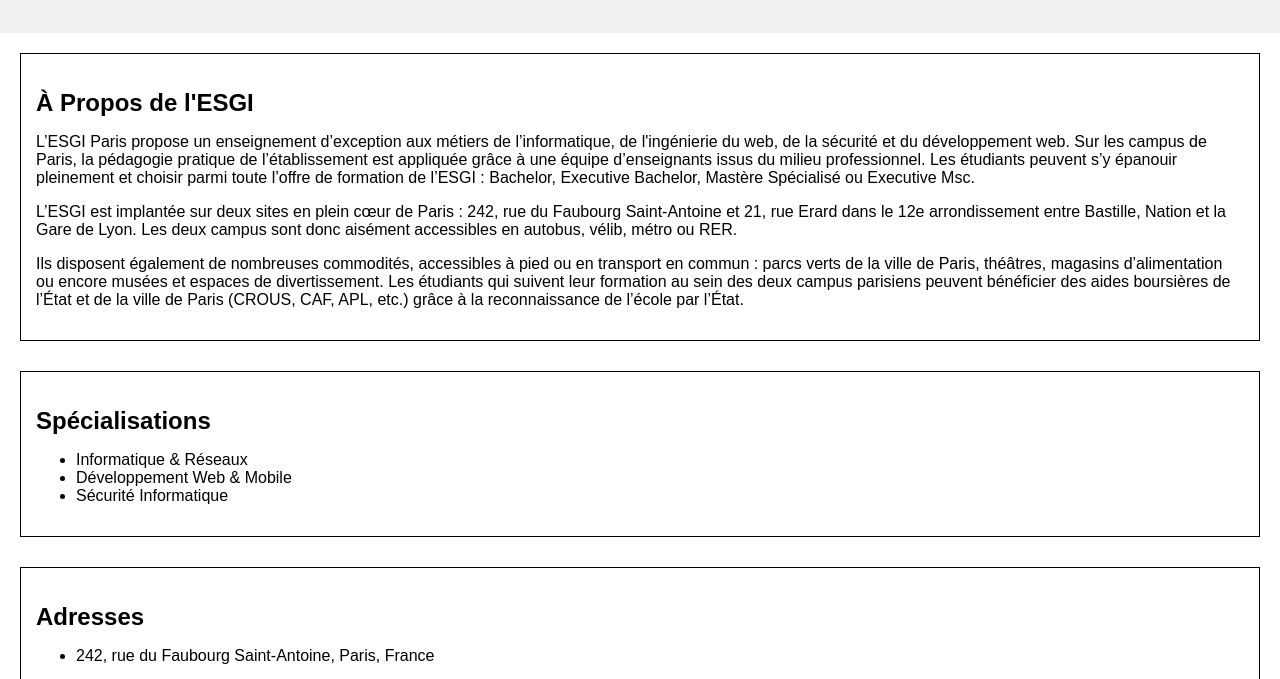
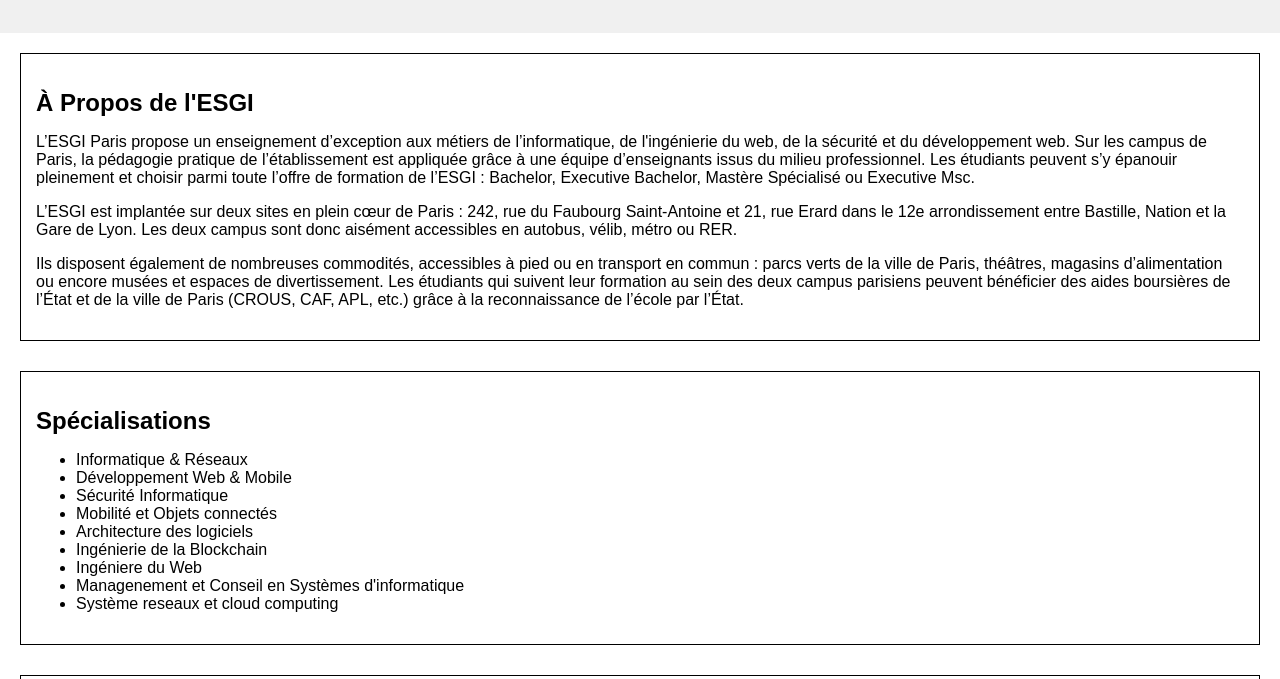
Before and after one commit to G333B/2A5PCESGI, a plain HTML site: page index.html in a window 1280 px wide. Shown: the part 121-800 px from the top of the page. Drawn offline with Linux system fonts and the light colour scheme.

Commit message:
ajout des spécialisation

```diff
--- a/index.html
+++ b/index.html
@@ -27,7 +27,13 @@
         <li>Informatique & Réseaux</li>
         <li>Développement Web & Mobile</li>
         <li>Sécurité Informatique</li>
-        <!-- Add other specializations -->
+        <li>Mobilité et Objets connectés</li>
+        <li>Architecture des logiciels</li>
+        <li>Ingénierie de la Blockchain</li>
+        <li>Ingéniere du Web</li>
+        <li>Managenement et Conseil en Systèmes d'informatique</li>
+        <li>Système reseaux et cloud computing</li>
+
       </ul>
     </section>
 
```
